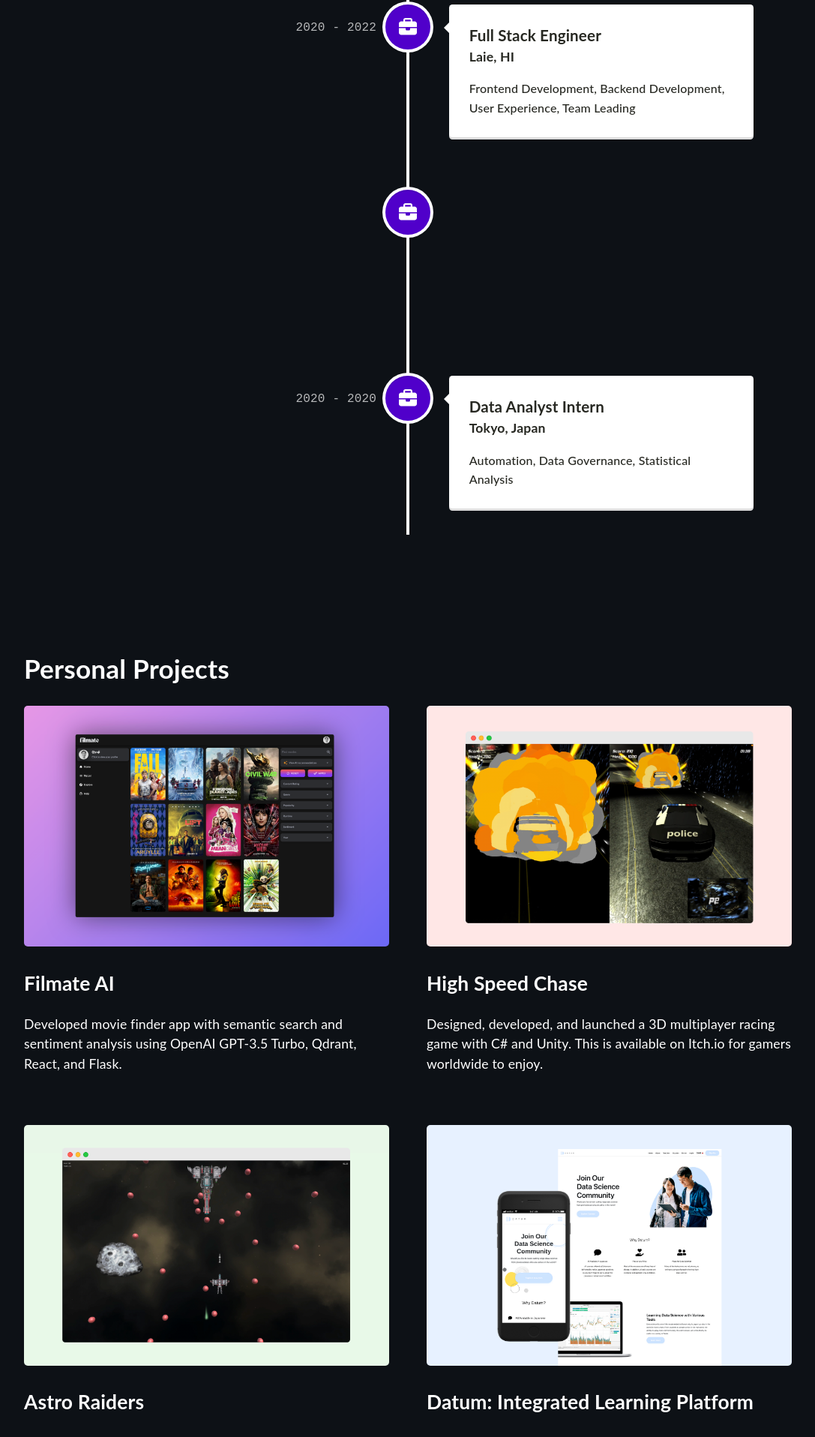
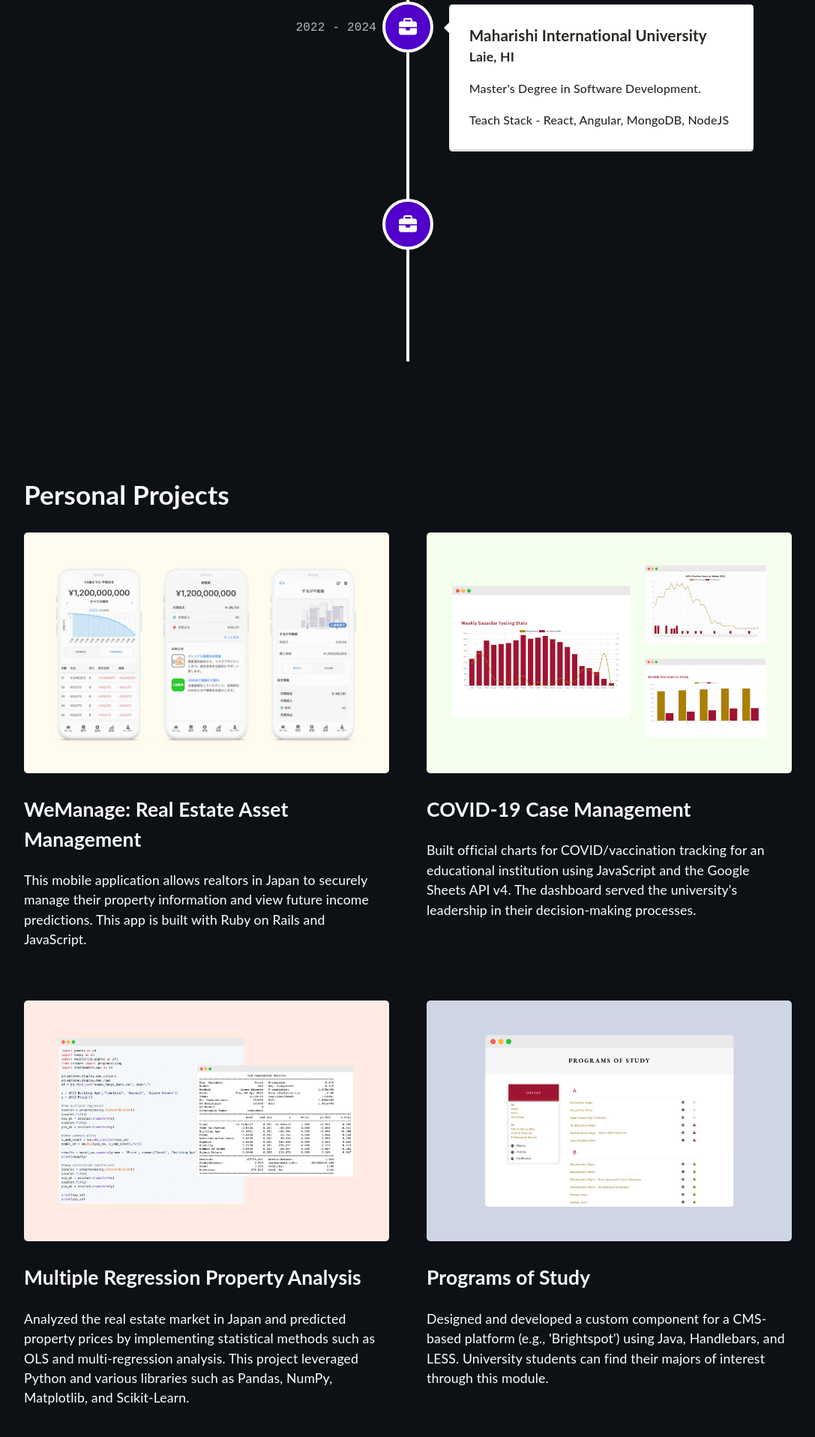
Before and after one commit to rojin025/portfolio, a React (Create React App) app: page / in a window 1280 px wide. Shown: the part 1935-3851 px from the top of the page at 75% size, without its empty margins (96-1183 px from the left). Built offline with nearby package versions, Linux system fonts and the light colour scheme.

Commit message:
UPDATE | Adding project and timelines.

```diff
--- a/src/components/Project.tsx
+++ b/src/components/Project.tsx
@@ -1,70 +1,135 @@
 import React from "react";
-import mock01 from '../assets/images/mock01.png';
-import mock02 from '../assets/images/mock02.png';
-import mock03 from '../assets/images/mock03.png';
-import mock04 from '../assets/images/mock04.png';
-import mock05 from '../assets/images/mock05.png';
-import mock06 from '../assets/images/mock06.png';
-import mock07 from '../assets/images/mock07.png';
-import mock08 from '../assets/images/mock08.png';
-import mock09 from '../assets/images/mock09.png';
-import mock10 from '../assets/images/mock10.png';
-import '../assets/styles/Project.scss';
+import mock01 from "../assets/images/mock01.png";
+import mock02 from "../assets/images/mock02.png";
+import mock03 from "../assets/images/mock03.png";
+import mock04 from "../assets/images/mock04.png";
+import mock05 from "../assets/images/mock05.png";
+import mock06 from "../assets/images/mock06.png";
+import "../assets/styles/Project.scss";
 
 function Project() {
-    return(
+  return (
     <div className="projects-container" id="projects">
       <h1>Personal Projects</h1>
       <div className="projects-grid">
         <div className="project">
-                <a href="https://www.filmate.club/" target="_blank" rel="noreferrer"><img src={mock10} className="zoom" alt="thumbnail" width="100%"/></a>
-                <a href="https://www.filmate.club/" target="_blank" rel="noreferrer"><h2>Filmate AI</h2></a>
-                <p>Developed movie finder app with semantic search and sentiment analysis using OpenAI GPT-3.5 Turbo, Qdrant, React, and Flask.</p>
+          <a href="http://www.wemanage.jp/" target="_blank" rel="noreferrer">
+            <img src={mock06} className="zoom" alt="thumbnail" width="100%" />
+          </a>
+          <a href="http://www.wemanage.jp/" target="_blank" rel="noreferrer">
+            <h2>WeManage: Real Estate Asset Management</h2>
+          </a>
+          <p>
+            This mobile application allows realtors in Japan to securely manage
+            their property information and view future income predictions. This
+            app is built with Ruby on Rails and JavaScript.
+          </p>
         </div>
         <div className="project">
-                <a href="https://yujisatojr.itch.io/highspeedchase" target="_blank" rel="noreferrer"><img src={mock09} className="zoom" alt="thumbnail" width="100%"/></a>
-                <a href="https://yujisatojr.itch.io/highspeedchase" target="_blank" rel="noreferrer"><h2>High Speed Chase</h2></a>
-                <p>Designed, developed, and launched a 3D multiplayer racing game with C# and Unity. This is available on Itch.io for gamers worldwide to enjoy.</p>
+          <a
+            href="https://www.byuh.edu/covid-19-case-management"
+            target="_blank"
+            rel="noreferrer"
+          >
+            <img src={mock05} className="zoom" alt="thumbnail" width="100%" />
+          </a>
+          <a
+            href="https://www.byuh.edu/covid-19-case-management"
+            target="_blank"
+            rel="noreferrer"
+          >
+            <h2>COVID-19 Case Management</h2>
+          </a>
+          <p>
+            Built official charts for COVID/vaccination tracking for an
+            educational institution using JavaScript and the Google Sheets API
+            v4. The dashboard served the university's leadership in their
+            decision-making processes.
+          </p>
         </div>
         <div className="project">
-                <a href="https://yujisatojr.itch.io/spacecraft" target="_blank" rel="noreferrer"><img src={mock08} className="zoom" alt="thumbnail" width="100%"/></a>
-                <a href="https://yujisatojr.itch.io/spacecraft" target="_blank" rel="noreferrer"><h2>Astro Raiders</h2></a>
-                <p>Developed and released a 2D shooting game with C# and Unity. This project is hosted on the Itch.io public marketplace.</p>
+          <a
+            href="https://github.com/yujisatojr/multi-reg-analysis"
+            target="_blank"
+            rel="noreferrer"
+          >
+            <img src={mock04} className="zoom" alt="thumbnail" width="100%" />
+          </a>
+          <a
+            href="https://github.com/yujisatojr/multi-reg-analysis"
+            target="_blank"
+            rel="noreferrer"
+          >
+            <h2>Multiple Regression Property Analysis</h2>
+          </a>
+          <p>
+            Analyzed the real estate market in Japan and predicted property
+            prices by implementing statistical methods such as OLS and
+            multi-regression analysis. This project leveraged Python and various
+            libraries such as Pandas, NumPy, Matplotlib, and Scikit-Learn.
+          </p>
         </div>
         <div className="project">
-                <a href="https://www.datumlearn.com/" target="_blank" rel="noreferrer"><img src={mock07} className="zoom" alt="thumbnail" width="100%"/></a>
-                <a href="https://www.datumlearn.com/" target="_blank" rel="noreferrer"><h2>Datum: Integrated Learning Platform</h2></a>
-                <p>This is an online educational platform that provides high-quality, data science-focused learning resources in the Japanese language. I created the entire platform from scratch using Ruby on Rails.</p>
+          <a
+            href="https://holokai.byuh.edu/programs-of-study"
+            target="_blank"
+            rel="noreferrer"
+          >
+            <img src={mock03} className="zoom" alt="thumbnail" width="100%" />
+          </a>
+          <a
+            href="https://holokai.byuh.edu/programs-of-study"
+            target="_blank"
+            rel="noreferrer"
+          >
+            <h2>Programs of Study</h2>
+          </a>
+          <p>
+            Designed and developed a custom component for a CMS-based platform
+            (e.g., 'Brightspot') using Java, Handlebars, and LESS. University
+            students can find their majors of interest through this module.
+          </p>
         </div>
         <div className="project">
-                <a href="http://www.wemanage.jp/" target="_blank" rel="noreferrer"><img src={mock06} className="zoom" alt="thumbnail" width="100%"/></a>
-                <a href="http://www.wemanage.jp/" target="_blank" rel="noreferrer"><h2>WeManage: Real Estate Asset Management</h2></a>
-                <p>This mobile application allows realtors in Japan to securely manage their property information and view future income predictions. This app is built with Ruby on Rails and JavaScript.</p>
+          <a
+            href="https://hookele.byuh.edu/transfer-evaluation-guidelines-and-matrix"
+            target="_blank"
+            rel="noreferrer"
+          >
+            <img src={mock02} className="zoom" alt="thumbnail" width="100%" />
+          </a>
+          <a
+            href="https://hookele.byuh.edu/transfer-evaluation-guidelines-and-matrix"
+            target="_blank"
+            rel="noreferrer"
+          >
+            <h2>Transfer Evaluation Matrix</h2>
+          </a>
+          <p>
+            Created an interactive CSV table generator with Java, Handlebars,
+            and LESS. This project helps transfer students to quickly identify
+            eligible credits.
+          </p>
         </div>
         <div className="project">
-                <a href="https://www.byuh.edu/covid-19-case-management" target="_blank" rel="noreferrer"><img src={mock05} className="zoom" alt="thumbnail" width="100%"/></a>
-                <a href="https://www.byuh.edu/covid-19-case-management" target="_blank" rel="noreferrer"><h2>COVID-19 Case Management</h2></a>
-                <p>Built official charts for COVID/vaccination tracking for an educational institution using JavaScript and the Google Sheets API v4. The dashboard served the university's leadership in their decision-making processes.</p>
-            </div>
-            <div className="project">
-                <a href="https://github.com/yujisatojr/multi-reg-analysis" target="_blank" rel="noreferrer"><img src={mock04} className="zoom" alt="thumbnail" width="100%"/></a>
-                <a href="https://github.com/yujisatojr/multi-reg-analysis" target="_blank" rel="noreferrer"><h2>Multiple Regression Property Analysis</h2></a>
-                <p>Analyzed the real estate market in Japan and predicted property prices by implementing statistical methods such as OLS and multi-regression analysis. This project leveraged Python and various libraries such as Pandas, NumPy, Matplotlib, and Scikit-Learn.</p>
-            </div>
-            <div className="project">
-                <a href="https://holokai.byuh.edu/programs-of-study" target="_blank" rel="noreferrer"><img src={mock03} className="zoom" alt="thumbnail" width="100%"/></a>
-                <a href="https://holokai.byuh.edu/programs-of-study" target="_blank" rel="noreferrer"><h2>Programs of Study</h2></a>
-                <p>Designed and developed a custom component for a CMS-based platform (e.g., 'Brightspot') using Java, Handlebars, and LESS. University students can find their majors of interest through this module.</p>
-            </div>
-            <div className="project">
-                <a href="https://hookele.byuh.edu/transfer-evaluation-guidelines-and-matrix" target="_blank" rel="noreferrer"><img src={mock02} className="zoom" alt="thumbnail" width="100%"/></a>
-                <a href="https://hookele.byuh.edu/transfer-evaluation-guidelines-and-matrix" target="_blank" rel="noreferrer"><h2>Transfer Evaluation Matrix</h2></a>
-                <p>Created an interactive CSV table generator with Java, Handlebars, and LESS. This project helps transfer students to quickly identify eligible credits.</p>
-            </div>
-            <div className="project">
-                <a href="https://github.com/yujisatojr/submeowrine" target="_blank" rel="noreferrer"><img src={mock01} className="zoom" alt="thumbnail" width="100%"/></a>
-                <a href="https://github.com/yujisatojr/submeowrine" target="_blank" rel="noreferrer"><h2>Submeowrine</h2></a>
-                <p>Developed and released an Android mobile application using Java and Android Studio that runs a 2D shooting game.</p>
+          <a
+            href="https://github.com/yujisatojr/submeowrine"
+            target="_blank"
+            rel="noreferrer"
+          >
+            <img src={mock01} className="zoom" alt="thumbnail" width="100%" />
+          </a>
+          <a
+            href="https://github.com/yujisatojr/submeowrine"
+            target="_blank"
+            rel="noreferrer"
+          >
+            <h2>Submeowrine</h2>
+          </a>
+          <p>
+            Developed and released an Android mobile application using Java and
+            Android Studio that runs a 2D shooting game.
+          </p>
         </div>
       </div>
     </div>
--- a/src/components/Timeline.tsx
+++ b/src/components/Timeline.tsx
@@ -1,66 +1,63 @@
 import React from "react";
-import '@fortawesome/free-regular-svg-icons'
-import { FontAwesomeIcon } from '@fortawesome/react-fontawesome';
-import { faBriefcase } from '@fortawesome/free-solid-svg-icons';
-import { VerticalTimeline, VerticalTimelineElement }  from 'react-vertical-timeline-component';
-import 'react-vertical-timeline-component/style.min.css';
-import '../assets/styles/Timeline.scss'
+import "@fortawesome/free-regular-svg-icons";
+import { FontAwesomeIcon } from "@fortawesome/react-fontawesome";
+import { faBriefcase } from "@fortawesome/free-solid-svg-icons";
+import {
+  VerticalTimeline,
+  VerticalTimelineElement,
+} from "react-vertical-timeline-component";
+import "react-vertical-timeline-component/style.min.css";
+import "../assets/styles/Timeline.scss";
 
 function Timeline() {
   return (
     <div id="history">
       <div className="items-container">
-        <h1>Career History</h1>
+        <h1>Experience | Education</h1>
         <VerticalTimeline>
           <VerticalTimelineElement
             className="vertical-timeline-element--work"
-            contentStyle={{ background: 'white', color: 'rgb(39, 40, 34)' }}
-            contentArrowStyle={{ borderRight: '7px solid  white' }}
-            date="2022 - present"
-            iconStyle={{ background: '#5000ca', color: 'rgb(39, 40, 34)' }}
+            contentStyle={{ background: "white", color: "rgb(39, 40, 34)" }}
+            contentArrowStyle={{ borderRight: "7px solid  white" }}
+            date="2024 - present"
+            iconStyle={{ background: "#5000ca", color: "rgb(39, 40, 34)" }}
             icon={<FontAwesomeIcon icon={faBriefcase} />}
           >
-            <h3 className="vertical-timeline-element-title">Technology Consultant</h3>
-            <h4 className="vertical-timeline-element-subtitle">Dallas, TX</h4>
+            <h3 className="vertical-timeline-element-title">
+              Technology Consultant
+            </h3>
+            <h4 className="vertical-timeline-element-subtitle">
+              Bagmati, Nepal
+            </h4>
             <p>
-              Full-stack Web Development, GenAI/LLM, Project Management, Business Development
+              Frontend Development, Backend Development, User Experience, UI
+              Design
             </p>
           </VerticalTimelineElement>
           <VerticalTimelineElement
             className="vertical-timeline-element--work"
-            date="2020 - 2022"
-            iconStyle={{ background: '#5000ca', color: 'rgb(39, 40, 34)' }}
+            date="2022 - 2024"
+            iconStyle={{ background: "#5000ca", color: "rgb(39, 40, 34)" }}
             icon={<FontAwesomeIcon icon={faBriefcase} />}
           >
-            <h3 className="vertical-timeline-element-title">Full Stack Engineer</h3>
+            <h3 className="vertical-timeline-element-title">
+              Maharishi International University
+            </h3>
             <h4 className="vertical-timeline-element-subtitle">Laie, HI</h4>
-            <p>
-              Frontend Development, Backend Development, User Experience, Team Leading
-            </p>
+            <p>Master's Degree in Software Development.</p>
+            <p>Teach Stack - React, Angular, MongoDB, NodeJS</p>
           </VerticalTimelineElement>
           <VerticalTimelineElement
             className="vertical-timeline-element--work"
-            date="2021 - 2021"
-            iconStyle={{ background: '#5000ca', color: 'rgb(39, 40, 34)' }}
+            date="2020 - 2022"
+            iconStyle={{ background: "#5000ca", color: "rgb(39, 40, 34)" }}
             icon={<FontAwesomeIcon icon={faBriefcase} />}
           >
-            <h3 className="vertical-timeline-element-title">Staff Engineer Intern</h3>
+            <h3 className="vertical-timeline-element-title">
+              Software Developer
+            </h3>
             <h4 className="vertical-timeline-element-subtitle">Laie, HI</h4>
-            <p>
-              Full-stack Development, API Development, User Experience
-            </p>
-          </VerticalTimelineElement>
-          <VerticalTimelineElement
-            className="vertical-timeline-element--work"
-            date="2020 - 2020"
-            iconStyle={{ background: '#5000ca', color: 'rgb(39, 40, 34)' }}
-            icon={<FontAwesomeIcon icon={faBriefcase} />}
-          >
-            <h3 className="vertical-timeline-element-title">Data Analyst Intern</h3>
-            <h4 className="vertical-timeline-element-subtitle">Tokyo, Japan</h4>
-            <p>
-              Automation, Data Governance, Statistical Analysis
-            </p>
+            <p>Full-stack Development, API Development, User Experience</p>
           </VerticalTimelineElement>
         </VerticalTimeline>
       </div>
```
Also changed, not shown: 1 other file (tests, documents, lock files or other folders). Lines whose indentation alone changed are shown as unchanged.
